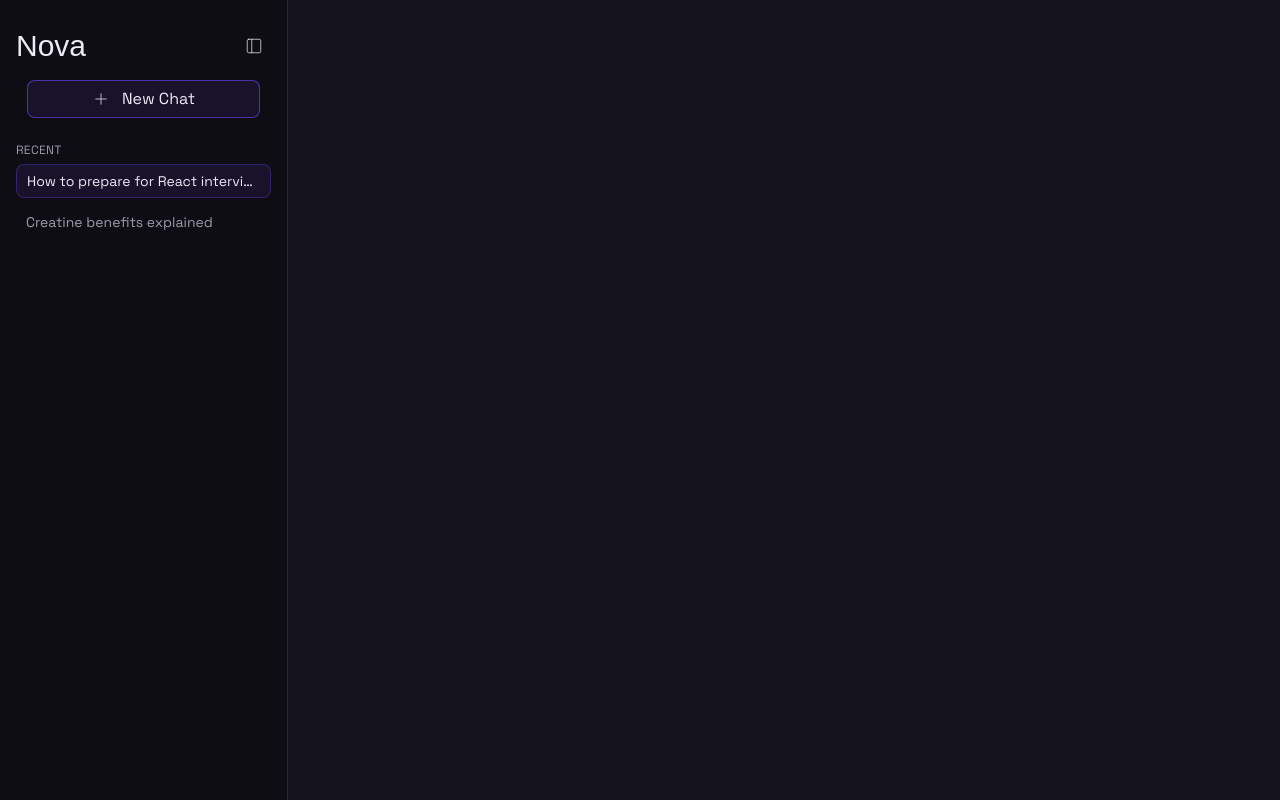
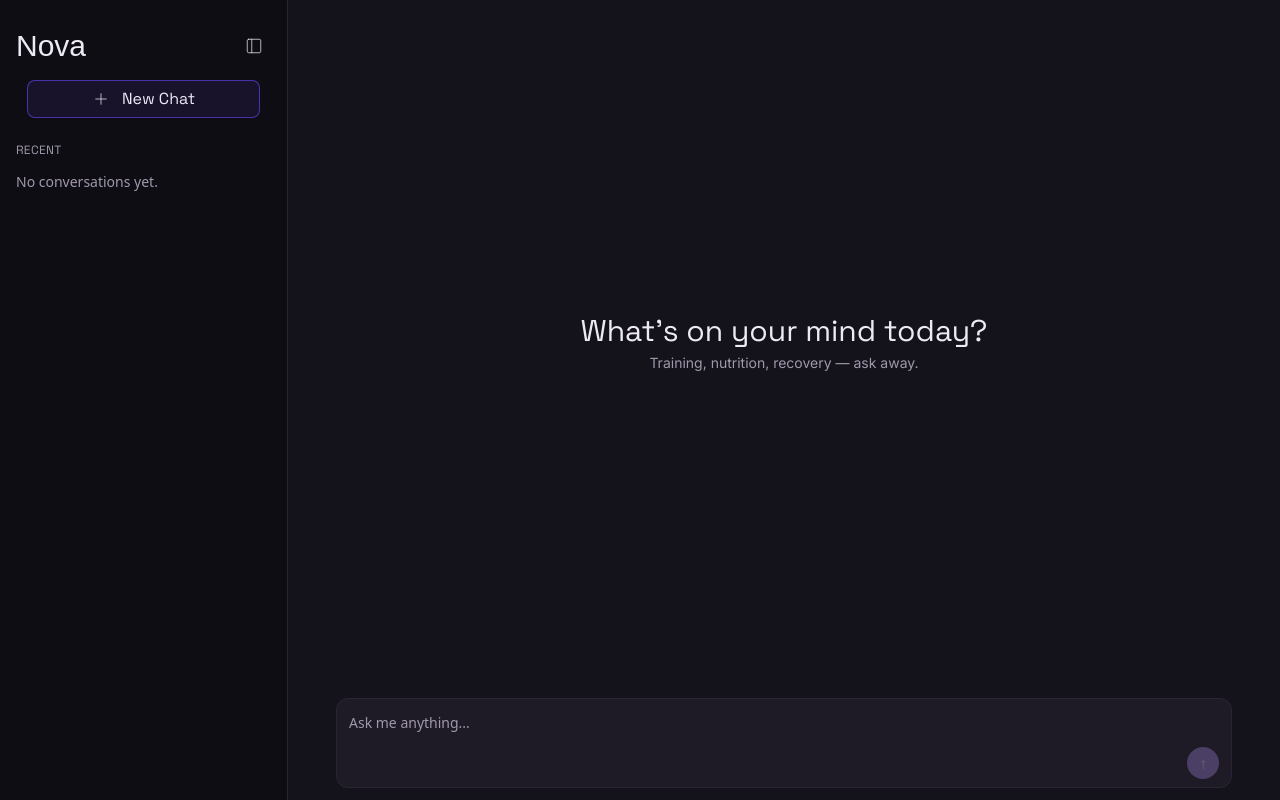
Before and after one commit to Velocity-AI-Lab/Nova-Chat, a Next.js app in the folder frontend/: page / in a window 1280 px wide. Built offline with nearby package versions, Linux system fonts and the light colour scheme; a web font is replaced by a local one.

Commit message:
feat: add complete page.tsx UI layout with sidebar, message area, and chat input

```diff
--- a/frontend/app/page.tsx
+++ b/frontend/app/page.tsx
@@ -1,48 +1,49 @@
 "use client";
 
+import { ChatInput } from "@/components/chatInput";
 import { MessageBubble } from "@/components/messageBubble";
-import { ChatInput } from "@/components/chatInput";
 import { Sidebar } from "@/components/sidebar";
+import { useConversations } from "@/hooks/useConverstaion";
 
 export default function Home() {
+  // get the useConversation hook
+  const {
+    conversations,
+    loader,
+    createConversation,
+    getConversation,
+    deleteConversation,
+    updateConversation,
+  } = useConversations();
+
   return (
     <>
-      {/* <div className="p-4 space-y-2">
-        <MessageBubble
-          message={{
-            role: "user",
-            content: "Hey Nova, how much protein do I need?",
-          }}
+      <div className="flex h-screen">
+        <Sidebar
+          conversations={[]}
+          activeId={null}
+          onSelect={() => {}}
+          onDelete={() => {}}
+          onNewChat={() => {}}
         />
-        <MessageBubble
-          message={{
-            role: "model",
-            content:
-              "Roughly 1.6–2.2g per kg of bodyweight if you're training regularly.",
-          }}
-        />
+
+        <main className="flex-1 flex flex-col">
+          <div className="flex-1 flex items-center justify-center overflow-y-auto thin-scroll px-4 py-6">
+            <div className=" text-center">
+              <h2 className="font-spaceGrotesk text-3xl text-foreground">
+                What&apos;s on your mind today?
+              </h2>
+              <p className="mt-1 text-sm text-ink-soft font-inter">
+                Training, nutrition, recovery — ask away.
+              </p>
+            </div>
+          </div>
+
+          <div className="mx-auto w-full">
+            <ChatInput onSend={() => {}} disabled={false} />
+          </div>
+        </main>
       </div>
-      <ChatInput /> */}
-      <Sidebar
-        conversations={[
-          {
-            id: "1",
-            title: "How to prepare for React interview and become richie rich",
-            messages: [],
-            updatedAt: Date.now(),
-          },
-          {
-            id: "2",
-            title: "Creatine benefits explained",
-            messages: [],
-            updatedAt: Date.now(),
-          },
-        ]}
-        activeId="1"
-        onSelect={(id) => console.log("selected", id)}
-        onDelete={(id) => console.log("deleted", id)}
-        onNewChat={() => console.log("new chat")}
-      />
     </>
   );
 }
--- a/frontend/components/chatInput.tsx
+++ b/frontend/components/chatInput.tsx
@@ -26,8 +26,8 @@ export const ChatInput = ({
 
   return (
     <>
-      <div className="border-t border-line bg-background px-4 py-3">
-        <div className="mx-auto flex max-w-2xl items-end gap-2 rounded-xl border border-line bg-surface px-3 py-2">
+      <div className=" bg-background px-4 py-3">
+        <div className=" mx-auto max-w-4xl flex items-end gap-2 rounded-xl border border-line bg-surface px-3 py-2">
           <textarea
             value={prompt}
             onChange={(e) => setPrompt(e.target.value)}
@@ -39,7 +39,7 @@ export const ChatInput = ({
             }}
             placeholder="Ask me anything..."
             rows={3}
-            className="min-h-18 max-h-52 flex-1 resize-none bg-transparent py-1.5 text-sm text-foreground outline-none placeholder:text-ink-soft"
+            className="min-h-18 max-h-52  flex-1 resize-none bg-transparent py-1.5 text-sm text-foreground outline-none placeholder:text-ink-soft"
             style={{ fieldSizing: "content" }}
           />
           <button
```
